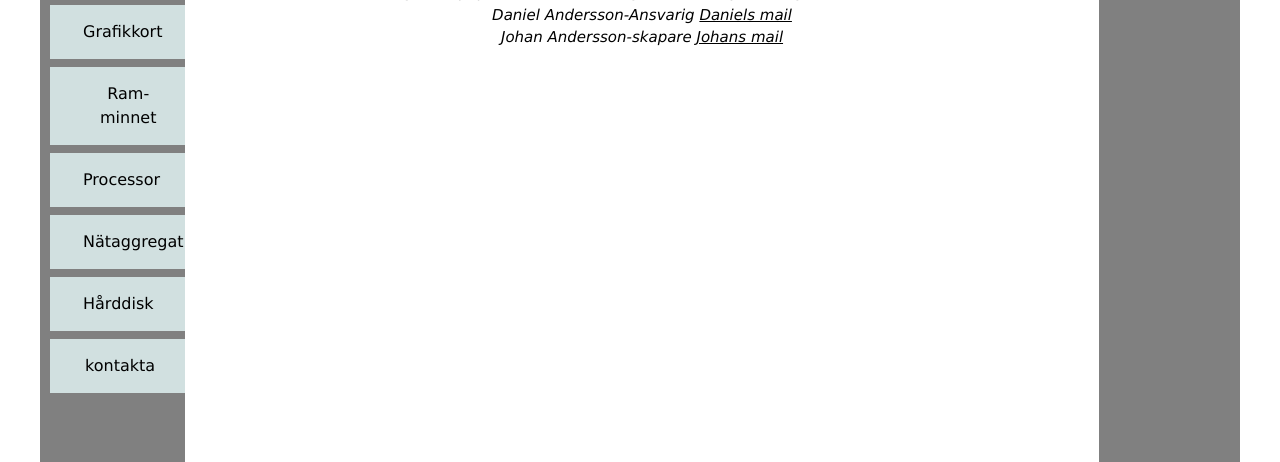
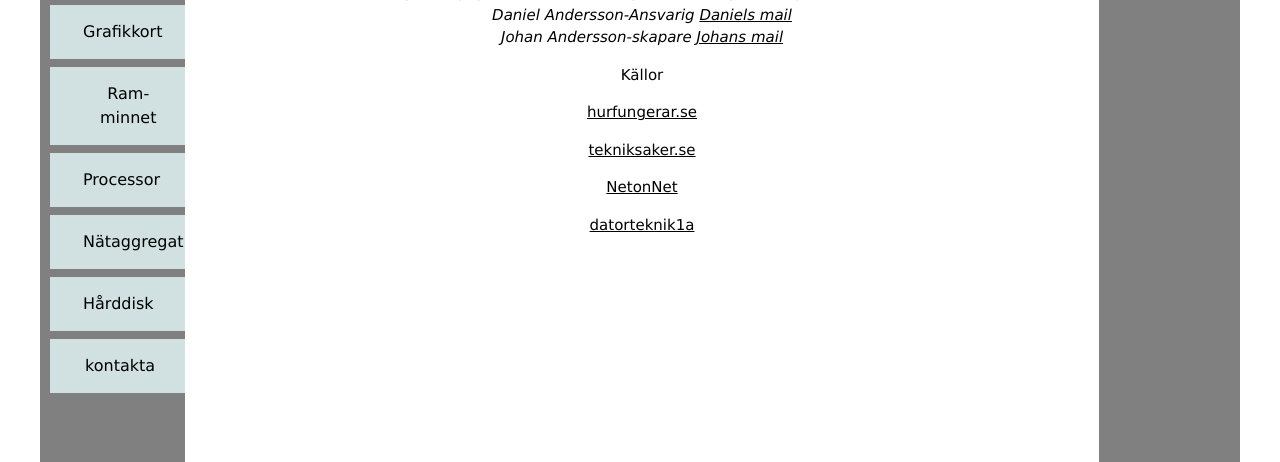
Before and after one commit to Johand125/Johand125.github.io, a plain HTML site: page Kontakta.html in a window 1280 px wide. Shown: the part 338-800 px from the top of the page. Drawn offline with nearby package versions, Linux system fonts and the light colour scheme.

Commit message:
ändring

```diff
--- a/Kontakta.html
+++ b/Kontakta.html
@@ -79,6 +79,15 @@
 </address>
 
 
+
+<p>Källor</p>
+
+<p><a href="https://hurfungerar.se/datorer/komponenter/ssd-diskar">hurfungerar.se</a></p>
+<P><a href="https://www.tekniksaker.se/hur-fungerar-datorn-sa-har/">tekniksaker.se</a></p>
+<P><a href="https://www.netonnet.se/Content/Info/processor?gclid=EAIaIQobChMI5sS1_pud6AIVCqmaCh39jAYMEAAYASAAEgIh5fD_BwE">NetonNet</a></p>
+<P><a href="https://datorteknik1a.diginto.se/datorteknik-1a/processor-2/gpu/">datorteknik1a</a>
+
+
     </div>
      </main>
      <aside>
```
